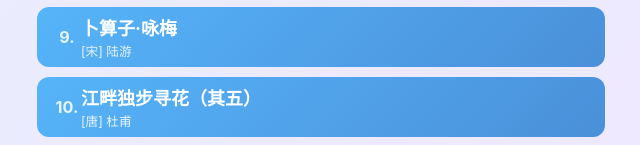
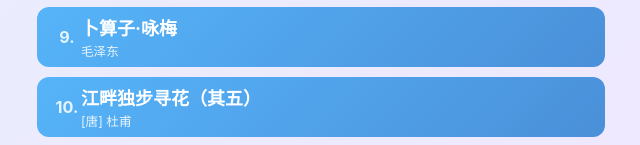
Before and after one commit to Kai-Cloud/lk-sgl, a plain HTML site: page poetry-game.html in a window 1280 px wide. Shown: the part 624-769 px from the top of the page, 319-959 px from the left. Drawn offline with Linux system fonts and the light colour scheme.

Commit message:
Fix poem 9: replace Lu You's with Mao Zedong's 卜算子·咏梅
Correct the author and lyrics to match the PEP Grade 4 Vol.2 textbook.

Co-Authored-By: Claude Sonnet 4.6 <noreply@anthropic.com>

```diff
--- a/poetry-game.html
+++ b/poetry-game.html
@@ -202,8 +202,8 @@
       },
       {
         title: '卜算子·咏梅',
-        author: '[宋] 陆游',
-        lines: ['驿外断桥边，', '寂寞开无主。', '已是黄昏独自愁，', '更著风和雨。', '无意苦争春，', '只是花如许。', '零落成泥碾作尘，', '只有香如故。']
+        author: '毛泽东',
+        lines: ['风雨送春归，', '飞雪迎春到。', '已是悬崖百丈冰，', '犹有花枝俏。', '俏也不争春，', '只把春来报。', '待到山花烂漫时，', '她在丛中笑。']
       },
       {
         title: '江畔独步寻花（其五）',
```
